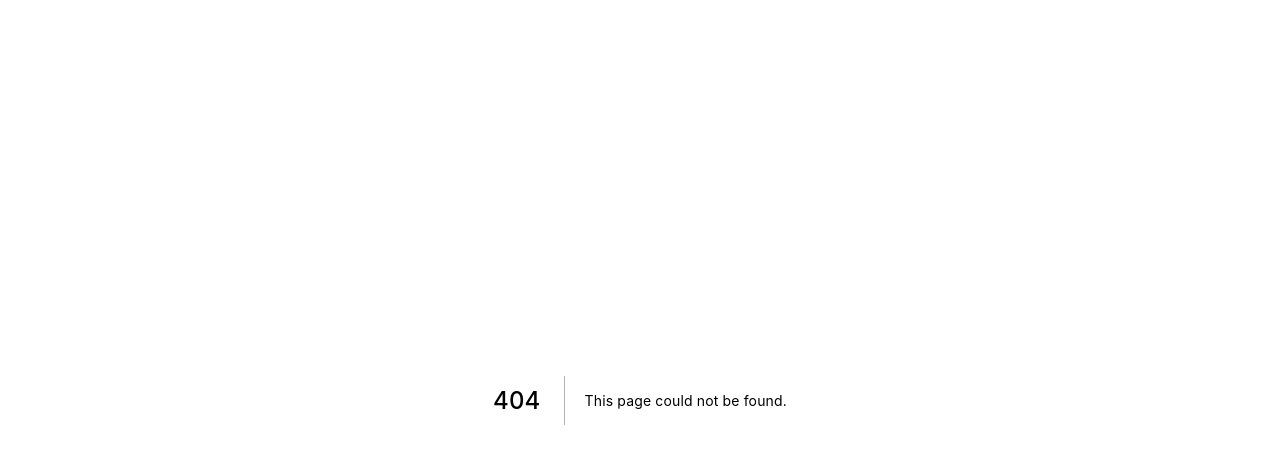
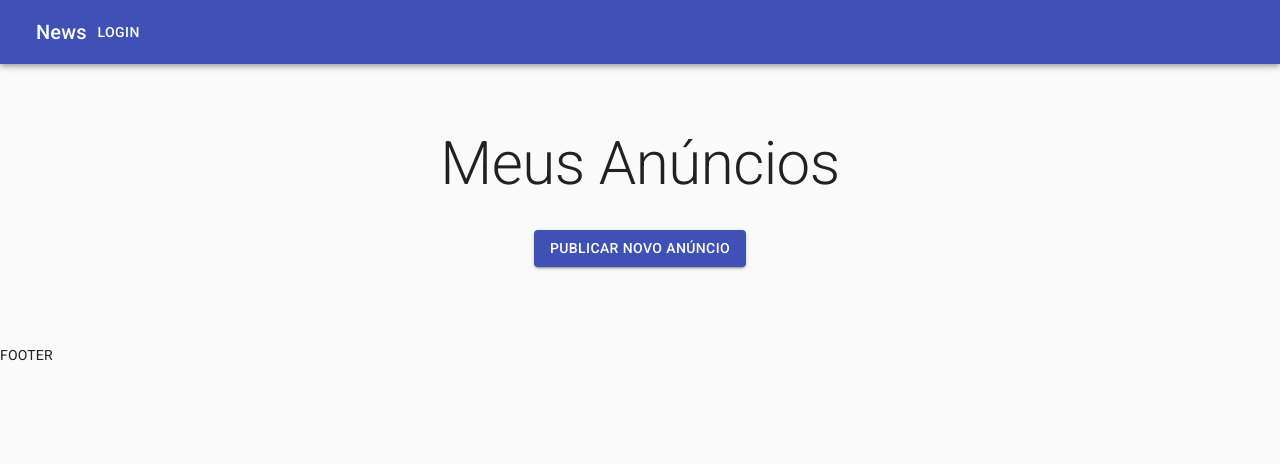
Before and after one commit to ulissessoaresmoreira/webpop, a Next.js app: page /user/dashboard in a window 1280 px wide. Before the commit this address had no page. Shown: the top 464 px of the page. Built offline with nearby package versions, Linux system fonts and the light colour scheme.

Commit message:
adicionando primeira página dashboard

```diff
--- a/pages/_app.js
+++ b/pages/_app.js
@@ -16,6 +16,7 @@ export default function MyApp(props) {
   return (
     <React.Fragment>
       <Head>
+
         <meta name="viewport" content="initial-scale=1, width=device-width" />
       </Head>
       <ThemeProvider theme={theme}>
--- /dev/null
+++ b/pages/user/dashboard.js
@@ -0,0 +1,28 @@
+import {Button, Container, Typography} from '@material-ui/core'
+import { makeStyles } from '@material-ui/core/styles'
+import { Block } from '@material-ui/icons'
+import TemplateDefault from '../../src/templates/Default'
+
+const useStyles = makeStyles((theme) =>({
+  container:{
+    padding: theme.spacing(8, 0, 6)
+  },
+  buttonAdd:{
+    margin: '30px auto',
+    display: 'block',
+  }
+}))
+
+export default function Home() {
+  const classes = useStyles()
+  return (
+    <TemplateDefault>
+      <Container maxWidth="sm" className={classes.container}>
+        <Typography component="h1" variant="h2" align='center'>
+          Meus Anúncios
+        </Typography>
+        <Button variant="contained" color='primary' className={classes.buttonAdd}>Publicar novo anúncio</Button>
+      </Container>
+    </TemplateDefault>
+  )
+}
--- /dev/null
+++ b/src/components/Header.js
@@ -0,0 +1,32 @@
+import * as React from 'react';
+import AppBar from '@material-ui/core/AppBar';
+import Box from '@material-ui/core/Box';
+import Toolbar from '@material-ui/core/Toolbar';
+import Typography from '@material-ui/core/Typography';
+import Button from '@material-ui/core/Button';
+import IconButton from '@material-ui/core/IconButton';
+import MenuIcon from '@material-ui/core/Menu';
+
+export default function ButtonAppBar() {
+  return (
+    <Box sx={{ flexGrow: 1 }}>
+      <AppBar position="static">
+        <Toolbar>
+          <IconButton
+            size="large"
+            edge="start"
+            color="inherit"
+            aria-label="menu"
+            sx={{ mr: 2 }}
+          >
+            <MenuIcon />
+          </IconButton>
+          <Typography variant="h6" component="div" sx={{ flexGrow: 1 }}>
+            News
+          </Typography>
+          <Button color="inherit">Login</Button>
+        </Toolbar>
+      </AppBar>
+    </Box>
+  );
+}
--- /dev/null
+++ b/src/templates/Default.js
@@ -0,0 +1,14 @@
+import Header from '../components/Header'
+
+const Default = ({children}) => {
+
+    return(
+        <>
+            <Header />
+            {children}
+            <footer>FOOTER</footer>
+        </>
+    )
+}
+
+export default Default
```
Also changed, not shown: pages/index.js (deleted, +0 -69 lines).
